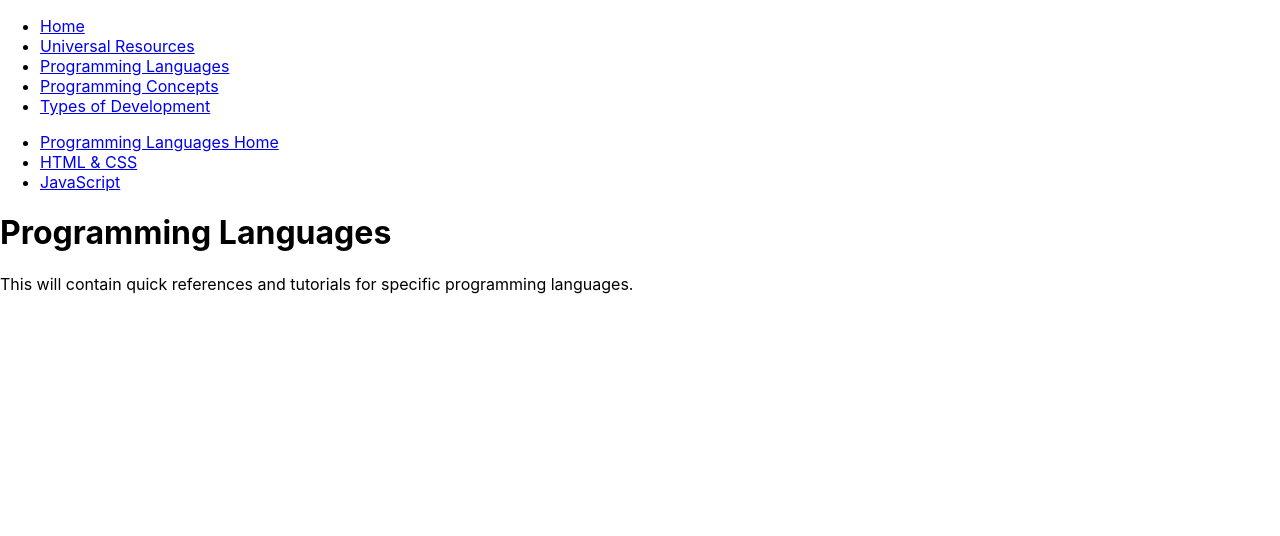
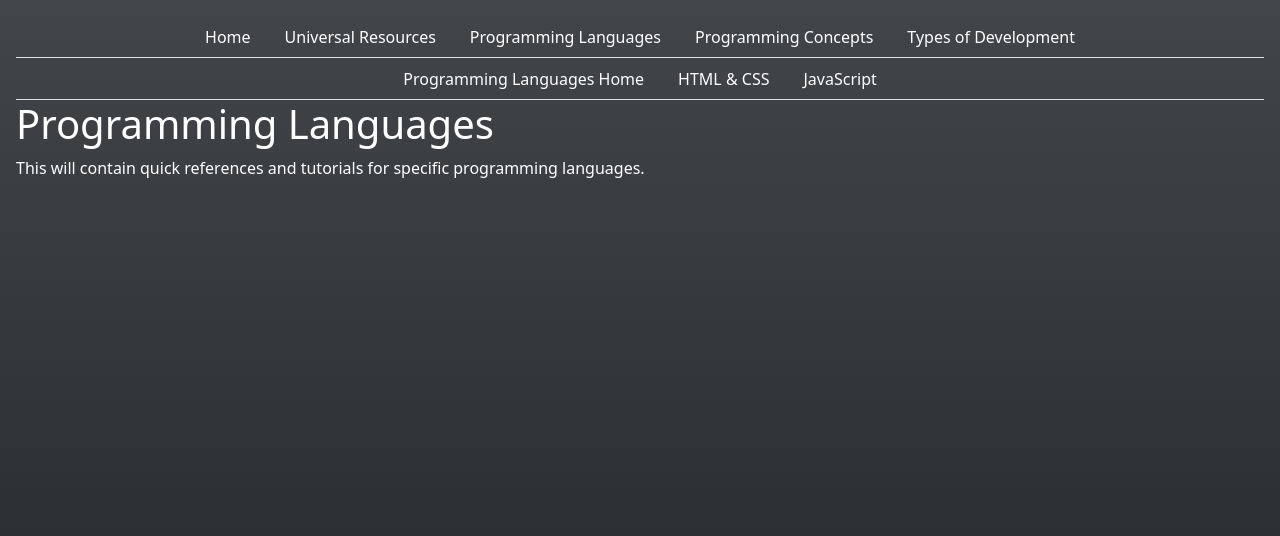
Before and after one commit to beanc16/programming-resources, a React (Create React App) app: page /#/languages in a window 1280 px wide. Shown: the top 536 px of the page. Built offline with nearby package versions, Linux system fonts and the light colour scheme.

Commit message:
Implement nested routing & bootstrap
* Implement nested routing with custom TabBar and TabBarItem components to reduce repeated code.
* Implement dark theme with bootstrap.

```diff
--- a/package.json
+++ b/package.json
@@ -1,14 +1,16 @@
 {
   "name": "programming-resources",
   "homepage": "https://beanc16.github.io/programming-resources",
-  "version": "0.1.0",
+  "version": "0.2.0",
   "private": true,
   "dependencies": {
     "@testing-library/jest-dom": "^5.14.1",
     "@testing-library/react": "^11.2.7",
     "@testing-library/user-event": "^12.8.3",
+    "bootstrap": "^5.1.0",
     "gh-pages": "^3.2.3",
     "react": "^17.0.2",
+    "react-bootstrap": "^2.0.0-beta.5",
     "react-dom": "^17.0.2",
     "react-router-dom": "^5.2.0",
     "react-scripts": "4.0.3",
--- a/src/App.js
+++ b/src/App.js
@@ -1,7 +1,7 @@
+// Routing
 import {
   Switch,
-  Route,
-  Link
+  Route
 } from "react-router-dom";
 
 // Routes
@@ -11,30 +11,31 @@ import ProgrammingLanguages from "./routes/languages/programmingLanguages";
 import ProgrammingConcepts from "./routes/concepts/programmingConcepts";
 import TypesOfDevelopment from "./routes/dev-types/typesOfDevelopment";
 
+// Components
+import { TabBar, TabBarItem } from "./components/navigation/tabBar";
+
 
 function App()
 {
   return (
-    <div id="app">
-      <nav>
-        <ul>
-          <li>
-            <Link to="/">Home</Link>
-          </li>
-          <li>
-            <Link to="/universal">Universal Resources</Link>
-          </li>
-          <li>
-            <Link to="/languages">Programming Languages</Link>
-          </li>
-          <li>
-            <Link to="/concepts">Programming Concepts</Link>
-          </li>
-          <li>
-            <Link to="/dev-types">Types of Development</Link>
-          </li>
-        </ul>
-      </nav>
+    <div id="app" className="col-12 p-3 bg-dark bg-gradient text-white">
+      <TabBar justify="center">
+        <TabBarItem to="/" >
+          Home
+        </TabBarItem>
+        <TabBarItem to="/universal">
+          Universal Resources
+        </TabBarItem>
+        <TabBarItem to="/languages">
+          Programming Languages
+        </TabBarItem>
+        <TabBarItem to="/concepts">
+          Programming Concepts
+        </TabBarItem>
+        <TabBarItem to="/dev-types">
+          Types of Development
+        </TabBarItem>
+      </TabBar>
 
       <Switch>
         <Route path="/universal">
--- /dev/null
+++ b/src/components/navigation/tabBar.js
@@ -0,0 +1,81 @@
+// Routing
+import { Link } from "react-router-dom";
+
+// Properties
+import PropTypes from "prop-types";
+
+
+function TabBar(props)
+{
+    const className = _getClassName(props);
+
+    return(
+        <nav>
+            <ul className={className}>
+                {props.children}
+            </ul>
+        </nav>
+    );
+}
+
+function TabBarItem(props)
+{
+    return(
+        <li className="nav-item">
+            <Link to={props.to} className="nav-link text-white">
+                {props.children}
+            </Link>
+        </li>
+    );
+}
+
+TabBarItem.propTypes = {
+    to: PropTypes.string.isRequired
+}
+
+
+
+function _getClassName(props)
+{
+    let className = "nav nav-tabs";
+
+    if (props.justify != null)
+    {
+        if (props.justify === "start")
+        {
+
+            className += " justify-content-start";
+        }
+
+        else if (props.justify === "end")
+        {
+            className += " justify-content-end";
+        }
+
+        else if (props.justify === "center")
+        {
+            className += " justify-content-center";
+        }
+
+        else if (props.justify === "between")
+        {
+            className += " justify-content-between";
+        }
+
+        else if (props.justify === "around")
+        {
+            className += " justify-content-around";
+        }
+
+        else if (props.justify === "evenly")
+        {
+            className += " justify-content-evenly";
+        }
+    }
+
+    return className;
+}
+
+
+
+export { TabBar, TabBarItem };
--- a/src/index.css
+++ b/src/index.css
@@ -1,13 +1,4 @@
-body {
-  margin: 0;
-  font-family: -apple-system, BlinkMacSystemFont, 'Segoe UI', 'Roboto', 'Oxygen',
-    'Ubuntu', 'Cantarell', 'Fira Sans', 'Droid Sans', 'Helvetica Neue',
-    sans-serif;
-  -webkit-font-smoothing: antialiased;
-  -moz-osx-font-smoothing: grayscale;
+html, body, #root, #app {
+    height: 100%;
+    overflow: auto;
 }
-
-code {
-  font-family: source-code-pro, Menlo, Monaco, Consolas, 'Courier New',
-    monospace;
-}
--- a/src/routes/languages/programmingLanguages.js
+++ b/src/routes/languages/programmingLanguages.js
@@ -1,7 +1,7 @@
+// Routing
 import {
     Switch,
     Route,
-    Link,
     useRouteMatch
 } from "react-router-dom";
 
@@ -10,6 +10,9 @@ import PLHome from "./home/plHome";
 import HtmlAndCss from "./htmlAndCss/htmlAndCss";
 import JavaScript from "./javascript/javascript";
 
+// Components
+import { TabBar, TabBarItem } from "../../components/navigation/tabBar";
+
 
 function ProgrammingLanguages()
 {
@@ -17,19 +20,17 @@ function ProgrammingLanguages()
 
     return(
         <div id="programming-languages">
-            <nav>
-                <ul>
-                    <li>
-                        <Link to={`${match.url}`}>Programming Languages Home</Link>
-                    </li>
-                    <li>
-                        <Link to={`${match.url}/html-css`}>HTML & CSS</Link>
-                    </li>
-                    <li>
-                        <Link to={`${match.url}/javascript`}>JavaScript</Link>
-                    </li>
-                </ul>
-            </nav>
+            <TabBar justify="center">
+                <TabBarItem to={`${match.url}`}>
+                    Programming Languages Home
+                </TabBarItem>
+                <TabBarItem to={`${match.url}/html-css`}>
+                    HTML & CSS
+                </TabBarItem>
+                <TabBarItem to={`${match.url}/javascript`}>
+                    JavaScript
+                </TabBarItem>
+            </TabBar>
             <Switch>
                 <Route path={`${match.path}/html-css`}>
                     <HtmlAndCss />
```
Also changed, not shown: src/index.js (+14 -3 lines), 2 other files (tests, documents, lock files or other folders).
